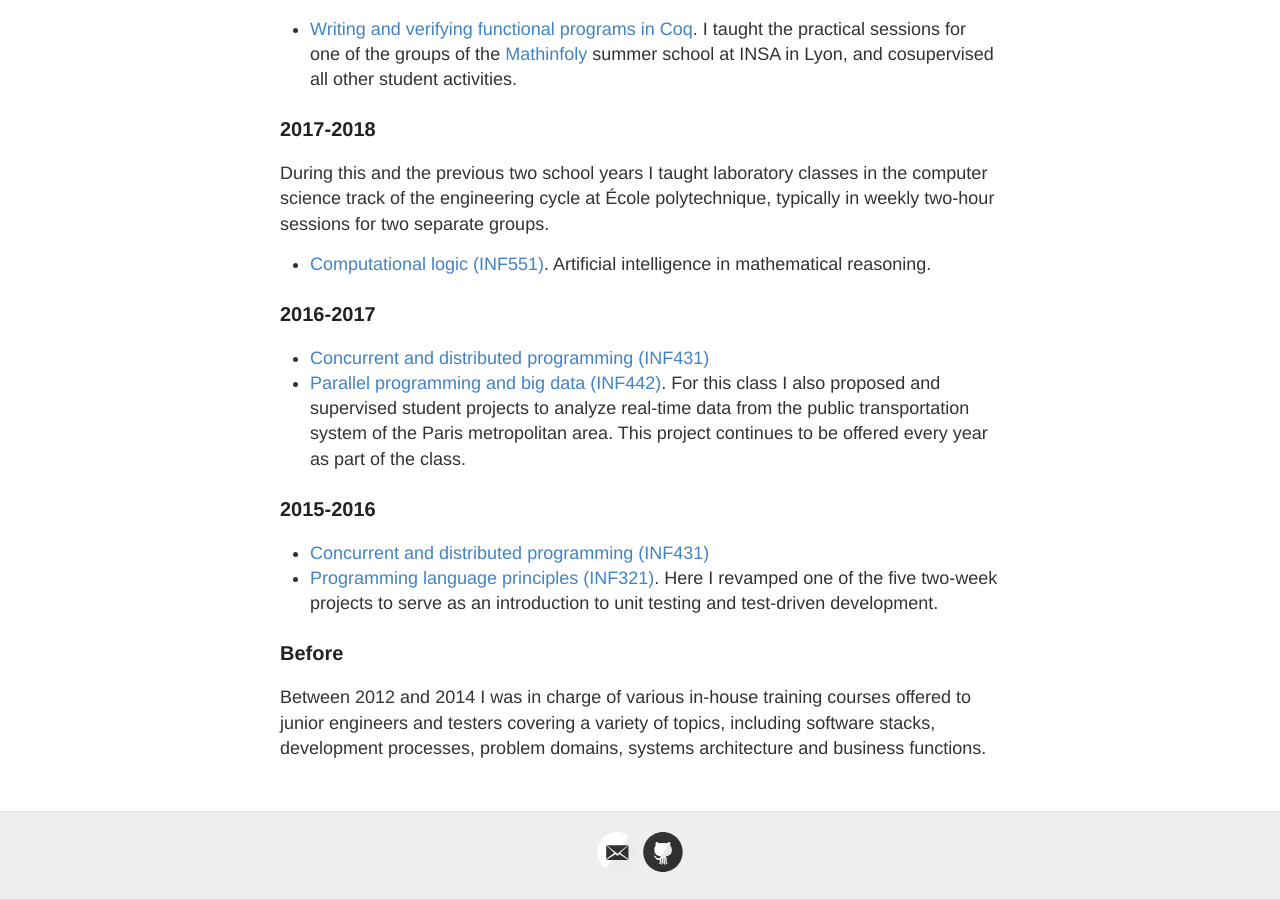
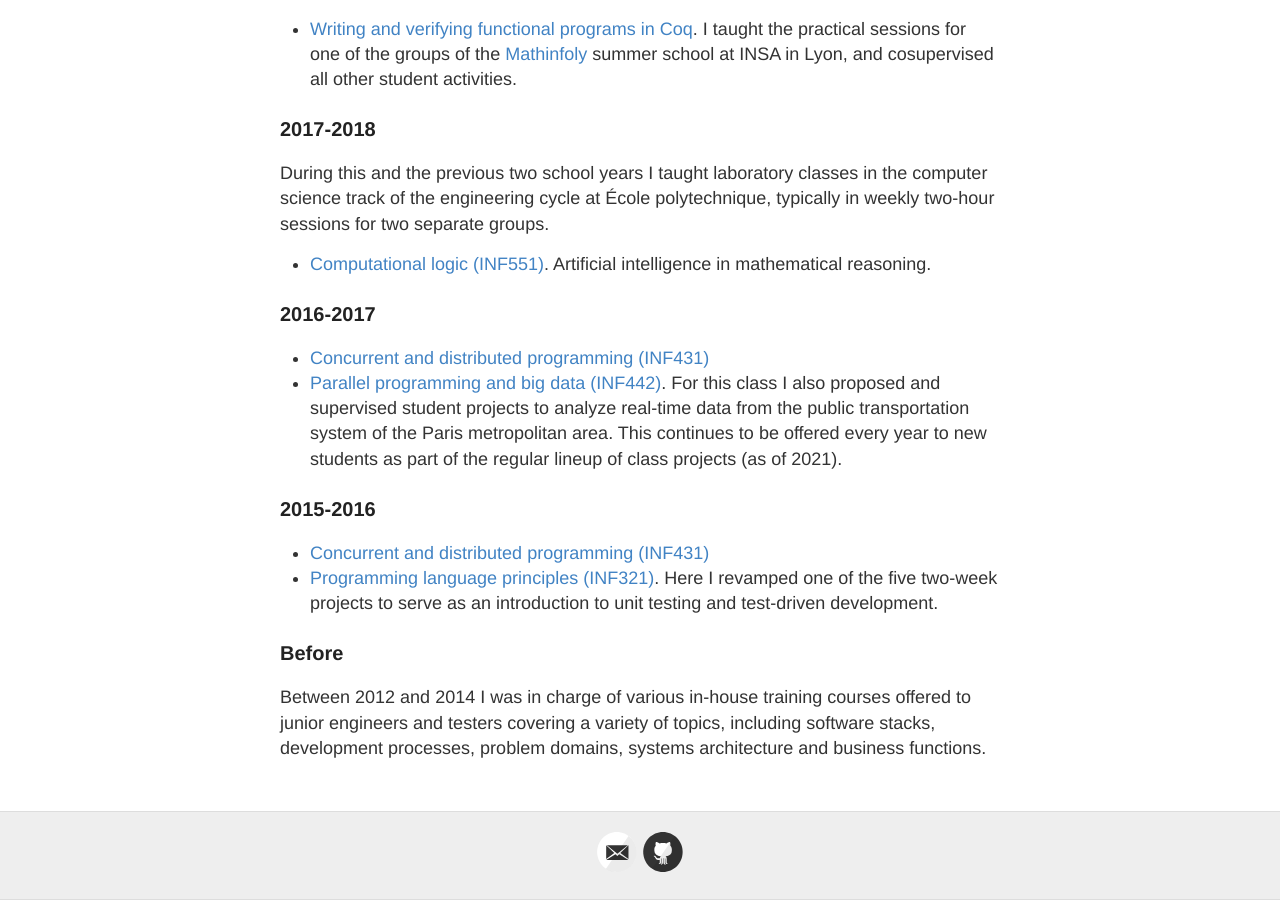
Before and after one commit to robblanco/robblanco.github.io, a Jekyll site: the page built from teaching.md, in a window 1280 px wide and 900 px high, scrolled down 1314 px. Built offline with Jekyll 4.4.1, drawn with Linux system fonts in a browser that asks for light colours.

Commit message:
Date info re: class projects

```diff
--- a/teaching.md
+++ b/teaching.md
@@ -77,7 +77,8 @@ typically in weekly two-hour sessions for two separate groups.
 * [Parallel programming and big data (INF442)](https://moodle.polytechnique.fr/course/info.php?name=INF442-2016).
   For this class I also proposed and supervised student projects to analyze
   real-time data from the public transportation system of the Paris metropolitan
-  area. This project continues to be offered every year as part of the class.
+  area. This continues to be offered every year to new students as part of the
+  regular lineup of class projects (as of 2021).
 
 ### 2015-2016
 
```
